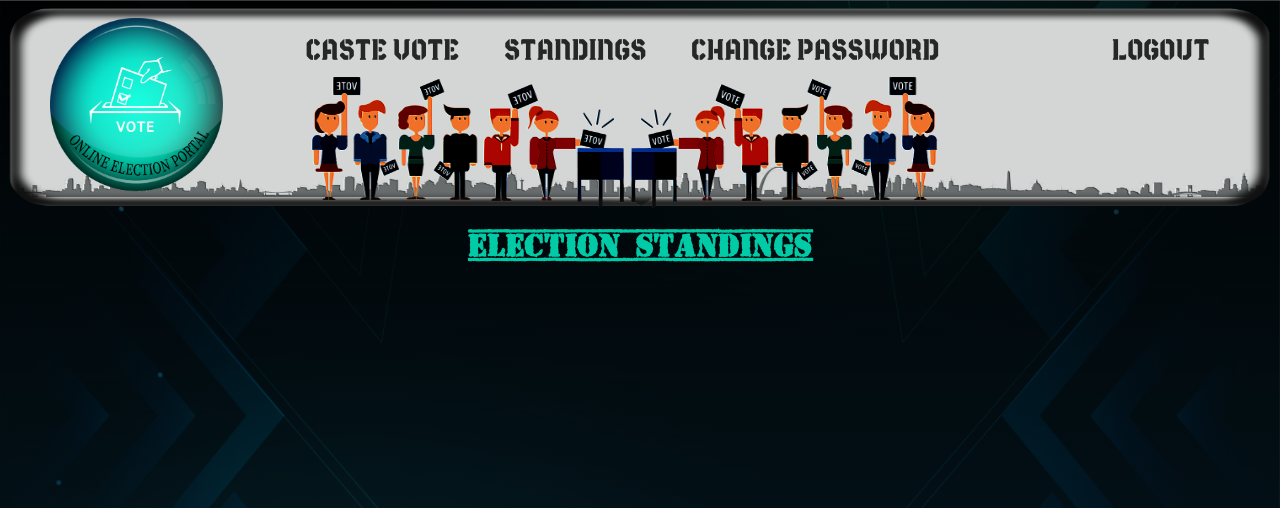
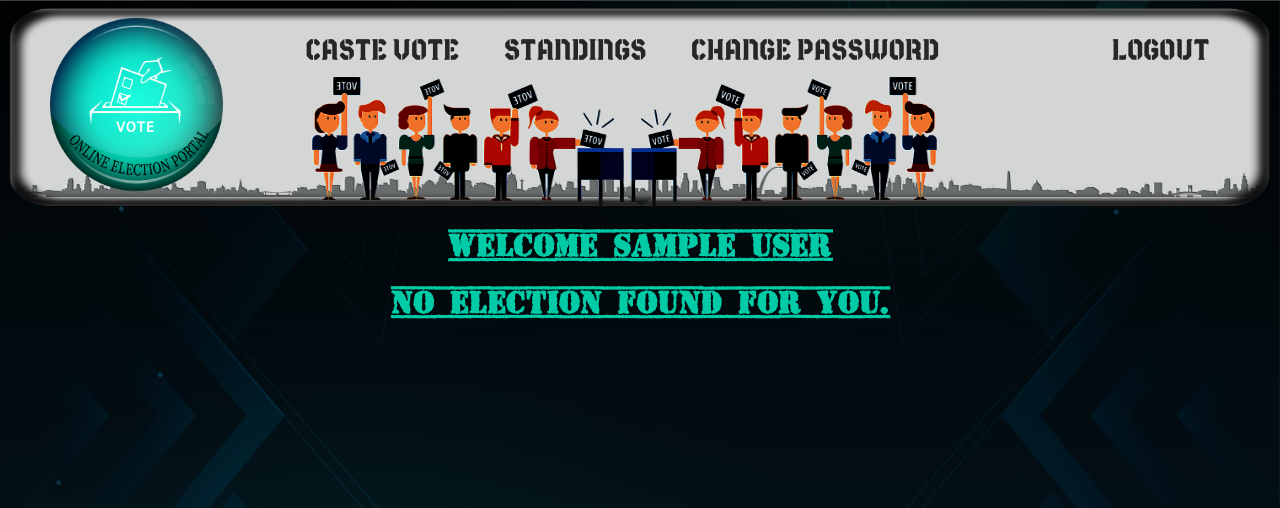
Before and after one commit to wskoly/Django_Online_Voting, a Django app: page /standings/ in a window 1280 px wide. Shown: the top 508 px of the page. Run offline with Django 3.2, Linux system fonts and the light colour scheme; a user stored in the database is signed in; tables that the repository leaves empty hold one stand-in row (values such as "Sample post"); some libraries are stand-ins or nearby versions; some web fonts are replaced.

Commit message:
Update standings.html

```diff
--- a/templates/muni_election/standings.html
+++ b/templates/muni_election/standings.html
@@ -1,5 +1,83 @@
 {% extends "muni_election/base.html" %}
+{% load i18n %}
+{% load progress %}
 {% block title %}Standings{% endblock %}
 {% block content %}
-<h1>Election Standings</h1>
+<h1>{{wc}}</h1>
+{% if has_election %}
+<h1>{% translate "Election Standings" %}</h1>
+<h1>{% translate "Mayor Candidate" %}</h1>
+    <table class="styled-table" style="margin-left: auto; margin-right: auto;">
+        <th>{% translate "Name" %}</th>
+        <th>{% translate "Image" %}</th>
+        <th>{% translate "Symbol" %}</th>
+        <th>{% translate "Vote Count" %}</th>
+        <th>{% translate "Progress" %}</th>
+        {% for m in mayors%}
+        <tr>
+            <td style="text-align: center;">
+                <h2>{{m.name}}</h2>
+            </td>
+            <td><img src="{{MEDIA_URL}}{{m.picture}}" width="100" height="100"></td>
+            <td><img src="{{MEDIA_URL}}{{m.symbol}}" width="100" height="100"></td>
+            <td><h1>{{m.vote_count}}</h1></td>
+            <td>
+                <div class="progress-circle-container">
+                  <div class="progress-circle progress-{{m.vote_count|prg_cls:mayor_total}}"><span>{{m.vote_count|prg_bar:mayor_total}}</span></div>
+                </div>
+            </td>
+        </tr>
+        {% endfor %}
+    </table>
+
+    <h1>{% translate "Councilor Candidate" %}</h1>
+    <table class="styled-table" style="margin-left: auto; margin-right: auto;">
+        <th>{% translate "Name" %}</th>
+        <th>{% translate "Image" %}</th>
+        <th>{% translate "Symbol" %}</th>
+        <th>{% translate "Vote Count" %}</th>
+        <th>{% translate "Progress" %}</th>
+        {% for m in councilors%}
+        <tr>
+            <td style="text-align: center;">
+                <h2>{{m.name}}</h2>
+            </td>
+            <td><img src="{{MEDIA_URL}}{{m.picture}}" width="100" height="100"></td>
+            <td><img src="{{MEDIA_URL}}{{m.symbol}}" width="100" height="100"></td>
+            <td><h1>{{m.vote_count}}</h1></td>
+            <td>
+                <div class="progress-circle-container">
+                    <div class="progress-circle progress-{{m.vote_count|prg_cls:councilor_total}}"><span>{{m.vote_count|prg_bar:councilor_total}}</span></div>
+                </div>
+            </td>
+        </tr>
+        {% endfor %}
+    </table>
+
+    <h1>{% translate "Reserve Councilor Candidates" %}</h1>
+    <table class="styled-table" style="margin-left: auto; margin-right: auto;">
+        <th>{% translate "Name" %}</th>
+        <th>{% translate "Image" %}</th>
+        <th>{% translate "Symbol" %}</th>
+        <th>{% translate "Vote Count" %}</th>
+        <th>{% translate "Progress" %}</th>
+        {% for m in re_councilors%}
+        <tr>
+            <td style="width: 30%; text-align: center;">
+                <h2>{{m.name}}</h2>
+            </td>
+            <td><img src="{{MEDIA_URL}}{{m.picture}}" width="100" height="100"></td>
+            <td><img src="{{MEDIA_URL}}{{m.symbol}}" width="100" height="100"></td>
+            <td><h1>{{m.vote_count}}</h1></td>
+            <td>
+                <div class="progress-circle-container">
+                    <div class="progress-circle progress-{{m.vote_count|prg_cls:re_councilor_total}}"><span>{{m.vote_count|prg_bar:re_councilor_total}}</span></div>
+                </div>
+            </td>
+        </tr>
+        {% endfor %}
+    </table>
+{% else %}
+<h1>{% translate "No election found for you." %}</h1>
+{% endif %}
 {% endblock %}
```
